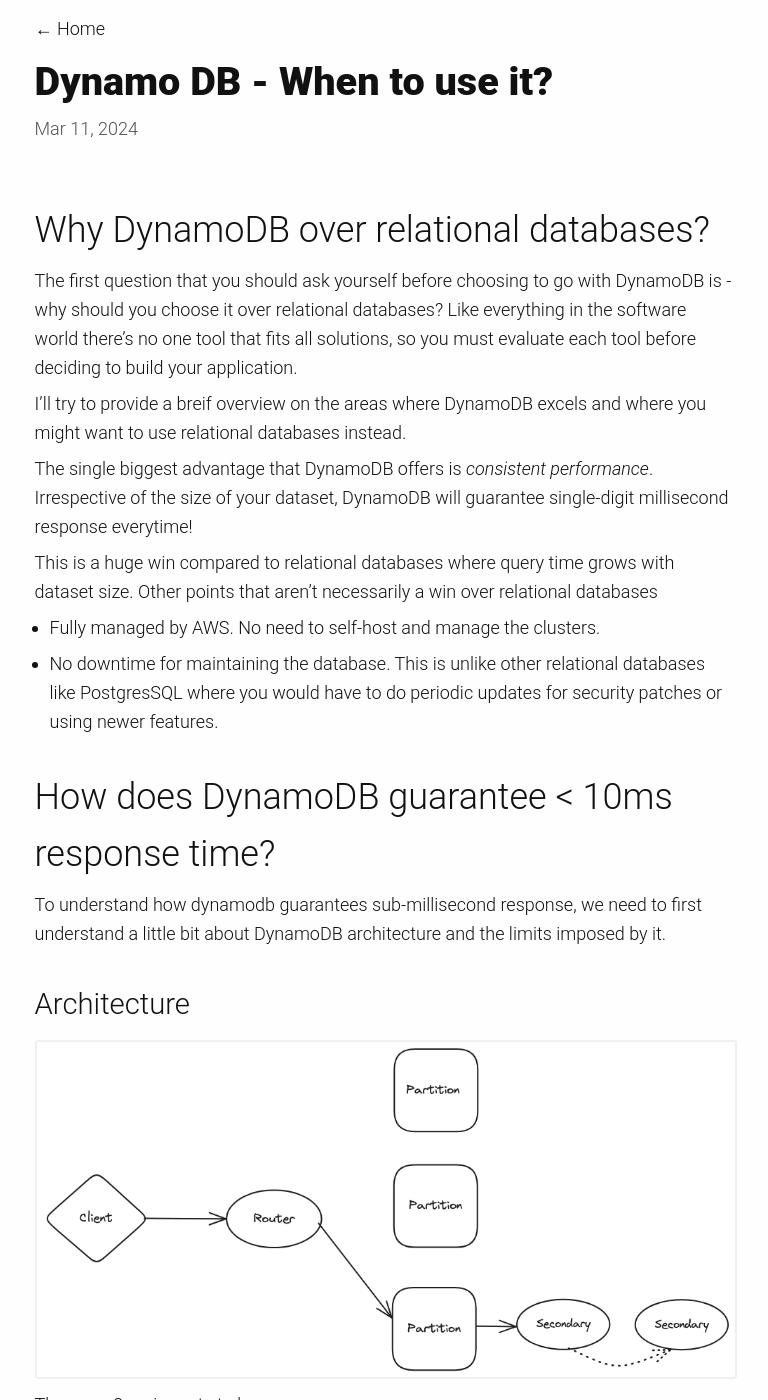
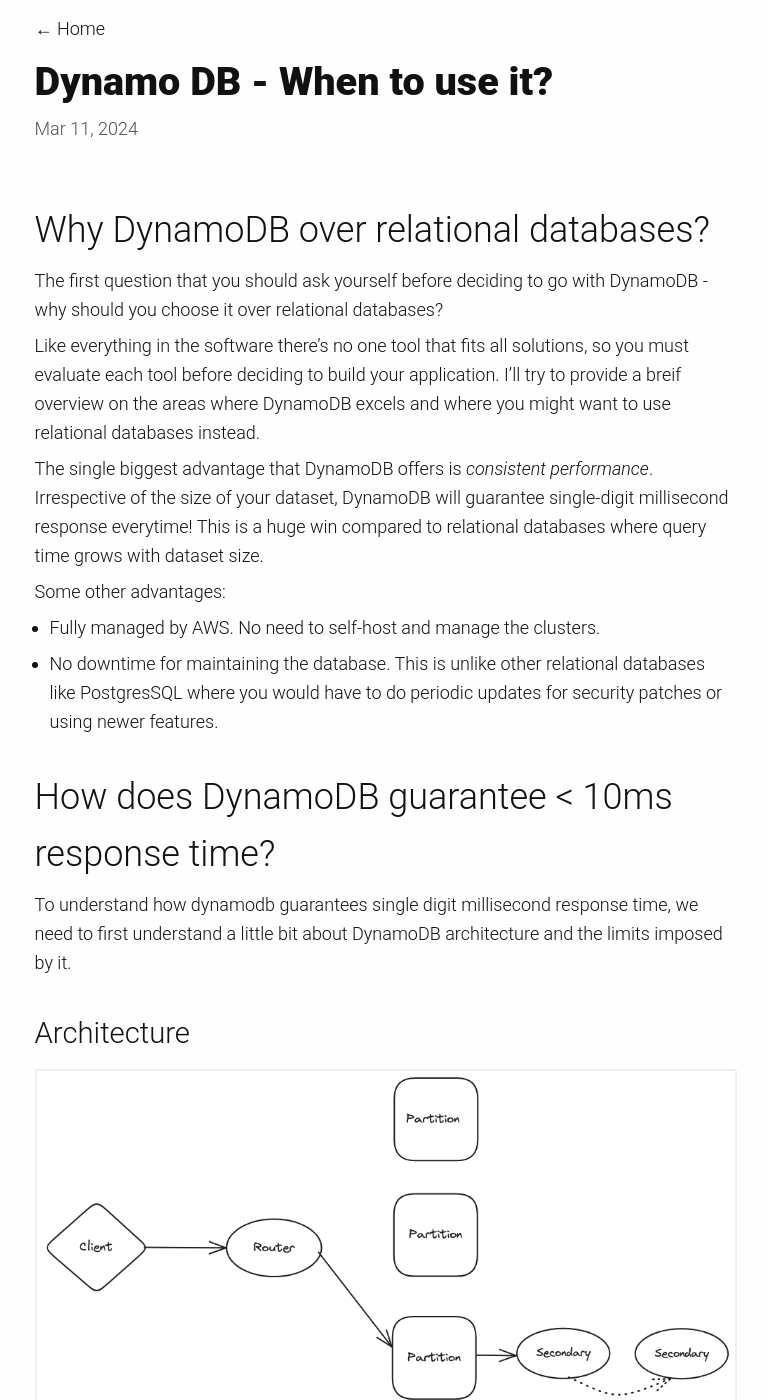
Before and after one commit to CaptainDaVinci/captaindavinci.github.io, a Jekyll site: the page built from _posts/2024-03-11-dynamo-db-when-should-you-use-it.md, in a window 1280 px wide and 1400 px high. Shown: the whole window, without its empty margins (256-1024 px from the left). Built offline with Jekyll 4.4.1, drawn with Linux system fonts in a browser that asks for light colours; nearby versions of some CDN libraries; some of the changed text lies outside the part shown.

Commit message:
Adding a new blog

```diff
--- a/_posts/2024-03-11-dynamo-db.md
+++ b/_posts/2024-03-11-dynamo-db-when-should-you-use-it.md
@@ -2,21 +2,21 @@
 layout: post
 title: "Dynamo DB - When to use it?"
 description: "When to use DynamoDB over relational databases"
-meta: "dynamodb,when to use dynamodb,dynamodb vs relational database,how does dynamodb achieve sub-millisecond response time"
+meta: "dynamodb,when to use dynamodb,dynamodb vs relational database,how does dynamodb achieve single digit millisecond response time"
 ---
 
 ## Why DynamoDB over relational databases?
 
-The first question that you should ask yourself before choosing to go with DynamoDB is - why should you choose it over relational databases? Like
-everything in the software world there's no one tool that fits all solutions, so you must evaluate each tool before deciding to build your application.
+The first question that you should ask yourself before deciding to go with DynamoDB - why should you choose it over relational databases?
 
+Like everything in the software there's no one tool that fits all solutions, so you must evaluate each tool before deciding to build your application.
 I'll try to provide a breif overview on the areas where DynamoDB excels and where you might want to use relational databases instead.
 
 The single biggest advantage that DynamoDB offers is *consistent performance*. Irrespective of the size of your dataset,
-DynamoDB will guarantee single-digit millisecond response everytime!
+DynamoDB will guarantee single-digit millisecond response everytime! This is a huge win compared to relational databases where query time grows with dataset size.
 
-This is a huge win compared to relational databases where query time grows with dataset size. Other points that aren't necessarily a win over relational databases
 
+Some other advantages:
 * Fully managed by AWS. No need to self-host and manage the clusters.
 
 * No downtime for maintaining the database. This is unlike other relational databases like PostgresSQL where you would have to do periodic updates for security patches or using newer features.
@@ -24,7 +24,7 @@
 
 ## How does DynamoDB guarantee < 10ms response time?
 
-To understand how dynamodb guarantees sub-millisecond response, we need to first understand a little bit about DynamoDB architecture and the limits imposed by it.
+To understand how dynamodb guarantees single digit millisecond response time, we need to first understand a little bit about DynamoDB architecture and the limits imposed by it.
 
 ### Architecture
 
@@ -51,4 +51,4 @@
 
 Now, lets look at the time complexity of reads and writes -
 
-For both reading and writing an item in the table where both partition key and sort key is provided - it takes `O(1)` to find the parition and `O(logN)` to find the sort key. Here N is restricted to (10GB / 400kb) ~2.5mil rows of data.
+For both reading and writing an item in the table where both partition key and sort key is provided - it takes `O(1)` to find the parition and `O(logN)` to find the sort key. Here N is restricted to (10GB / 400kb) ~2.5mil rows of data, this is how dynamo DB guarantees single digit millisecond response time.
```
Also changed, not shown: other parts of _posts/2024-03-11-dynamo-db-when-should-you-use-it.md (+1 -1 lines), _posts/2024-03-23-dynamo-db-modelling-strategy-1.md (added, +79 -0 lines).
